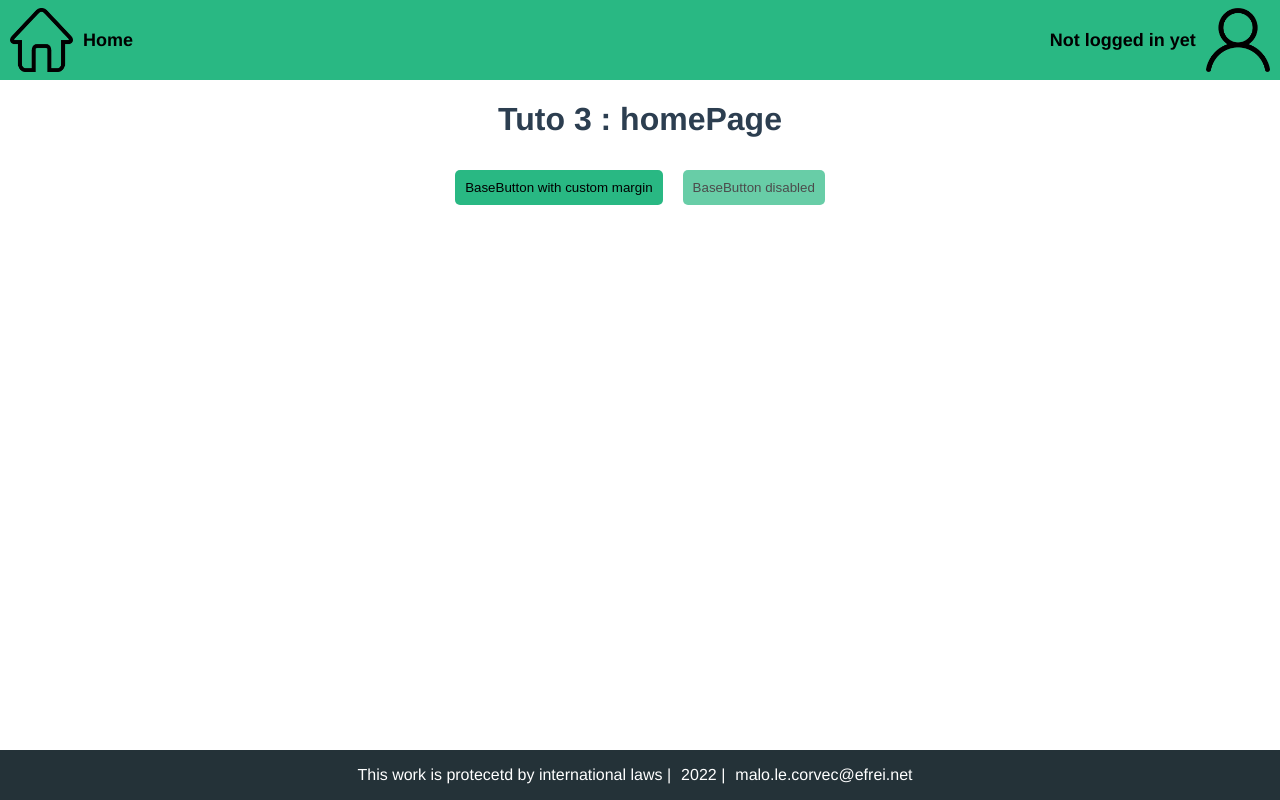
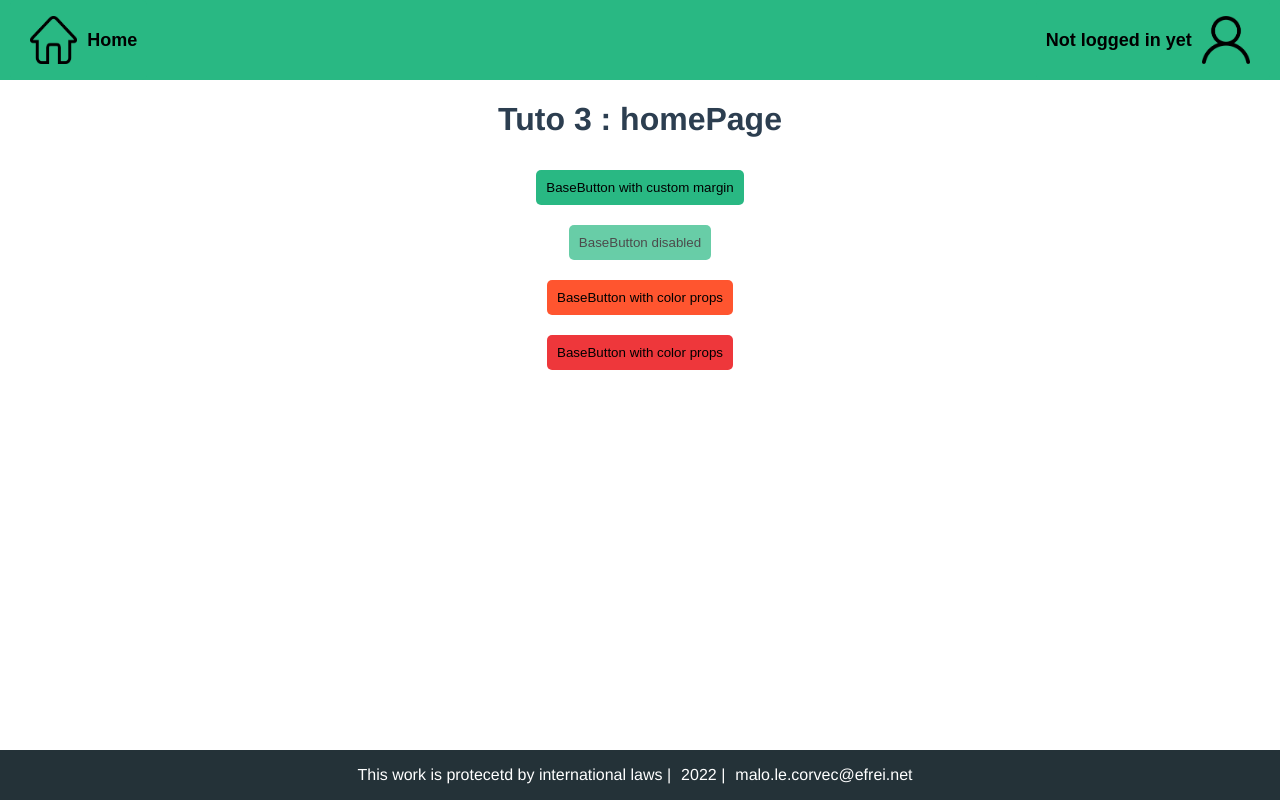
Before and after one commit to Malo-LC/vue-oauth-microsoft-graph, a Vue app: page / in a window 1280 px wide. Built offline with nearby package versions, Linux system fonts and the light colour scheme.

Commit message:
Ex 8: color palette and prop for BaseButton

```diff
--- a/src/components/BaseHeader.vue
+++ b/src/components/BaseHeader.vue
@@ -1,14 +1,14 @@
 <template>
   <div class="bigNav">
     <div class="insideNav">
-      <div class="leftSide">
+      <button class="leftSide primary">
         <img src="../assets/HomeIcon.png" class="homeicon" />
         <p class="homeText">Home</p>
-      </div>
-      <div class="rightSide">
+      </button>
+      <button class="rightSide primary">
         <p class="LogText">Not logged in yet</p>
         <img src="../assets/AvatarIcon.png" class="avataricon" />
-      </div>
+      </button>
     </div>
   </div>
 </template>
--- a/src/pages/HomePage.vue
+++ b/src/pages/HomePage.vue
@@ -1,35 +1,47 @@
 <template>
   <h1>Tuto 3 : homePage</h1>
-  <button class="defaultButton" type="button">
-    BaseButton with custom margin
-  </button>
-  <button class="disabledButton" type="button">BaseButton disabled</button>
+  <div class="flexcolumn">
+    <button class="primary" type="button">BaseButton with custom margin</button>
+    <button class="disabled" type="button">BaseButton disabled</button>
+    <button class="warn" type="button">BaseButton with color props</button>
+    <button class="danger" type="button">BaseButton with color props</button>
+  </div>
 </template>
 
 <script></script>
 
 <style>
-.defaultButton {
+.danger {
+  background-color: #ee373b;
+}
+.warn {
+  background-color: #ff552f;
+}
+.primary {
   background-color: #29b883;
+}
+button {
+  width: fit-content;
   border: none;
   border-radius: 5px;
   margin: 10px;
   padding: 10px;
   cursor: pointer;
 }
-.disabledButton {
+.disabled {
   background-color: #29b883;
   opacity: 0.7;
-  border: none;
-  border-radius: 5px;
-  margin: 10px;
-  padding: 10px;
   cursor: not-allowed;
 }
-.defaultButton:hover {
+.primary:hover {
   background-color: #84ceaf;
 }
-.defaultButton:focus {
+.primary:focus {
   border: solid black 1px;
 }
+.flexcolumn {
+  display: flex;
+  flex-direction: column;
+  align-items: center;
+}
 </style>
```
